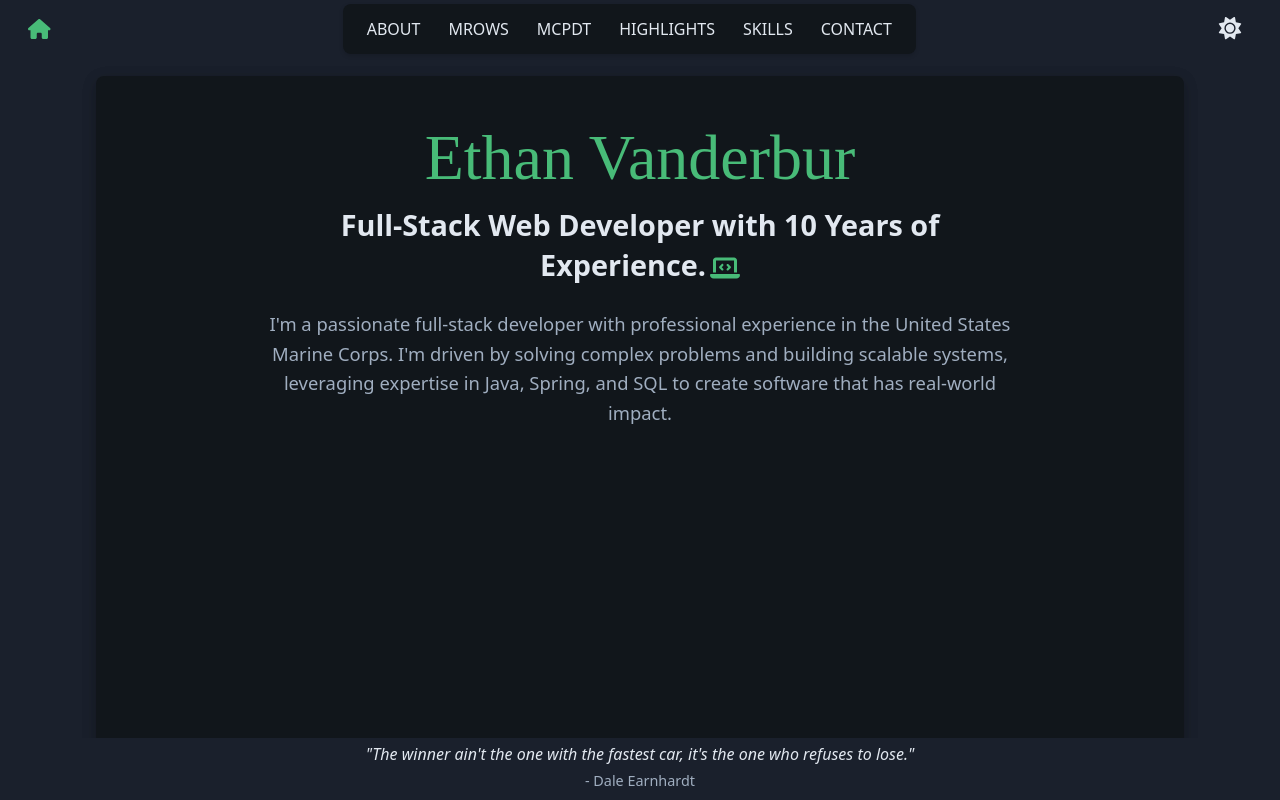
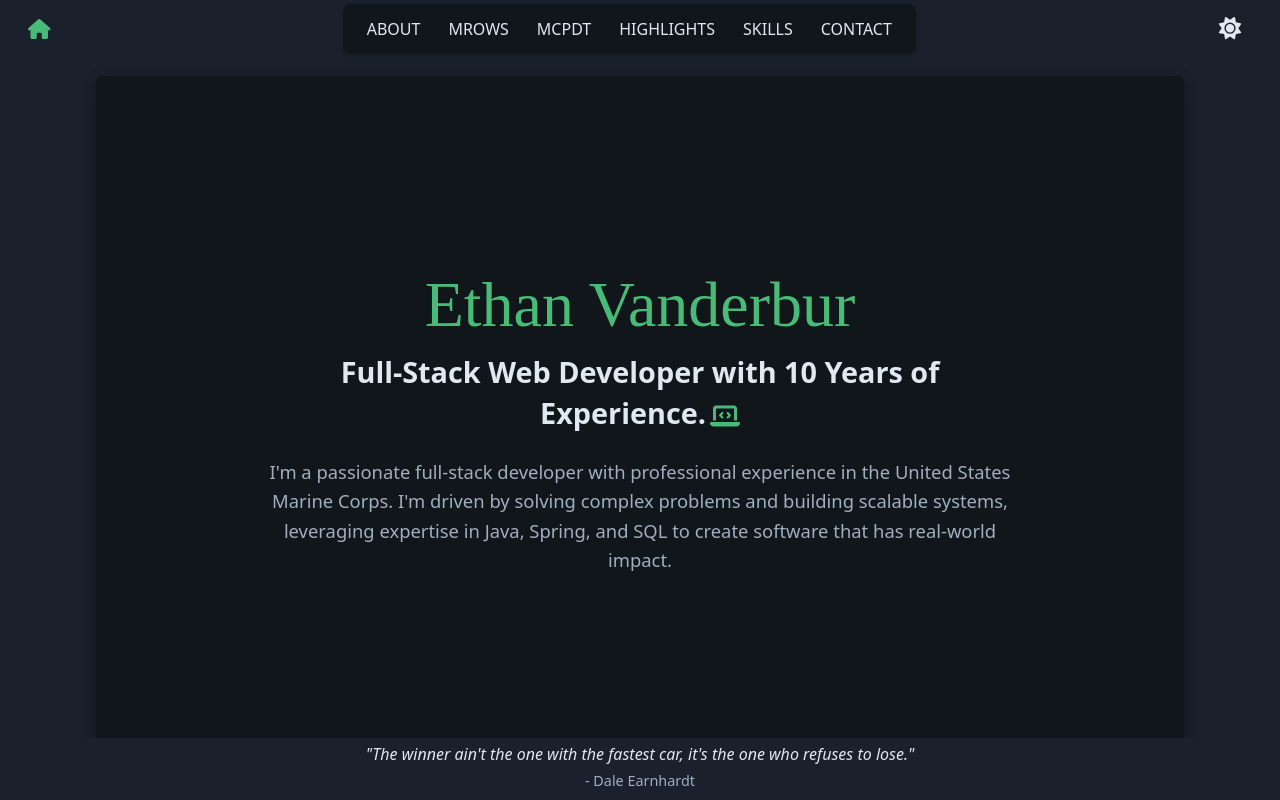
Before and after one commit to ethan5191/portfolio_v2, a Next.js app: page / in a window 1280 px wide. Shown: the top 800 px of the page. Built offline with nearby package versions, Linux system fonts and the light colour scheme.

Commit message:
Added default font and added back in the display:flex for the home section

```diff
--- a/app/components/home/HomeSection.module.css
+++ b/app/components/home/HomeSection.module.css
@@ -1,4 +1,5 @@
 .homeSection {
+    display: flex;
     justify-content: center;
     align-items: center;
     text-align: center;
@@ -11,7 +12,7 @@
 }
 
 .myName {
-    font-family: var(--font-family-name);
+    font-family: var(--font-family-name), "cursive";
     font-size: 4rem;
     font-weight: normal;
     color: var(--color-accent-primary);
```
